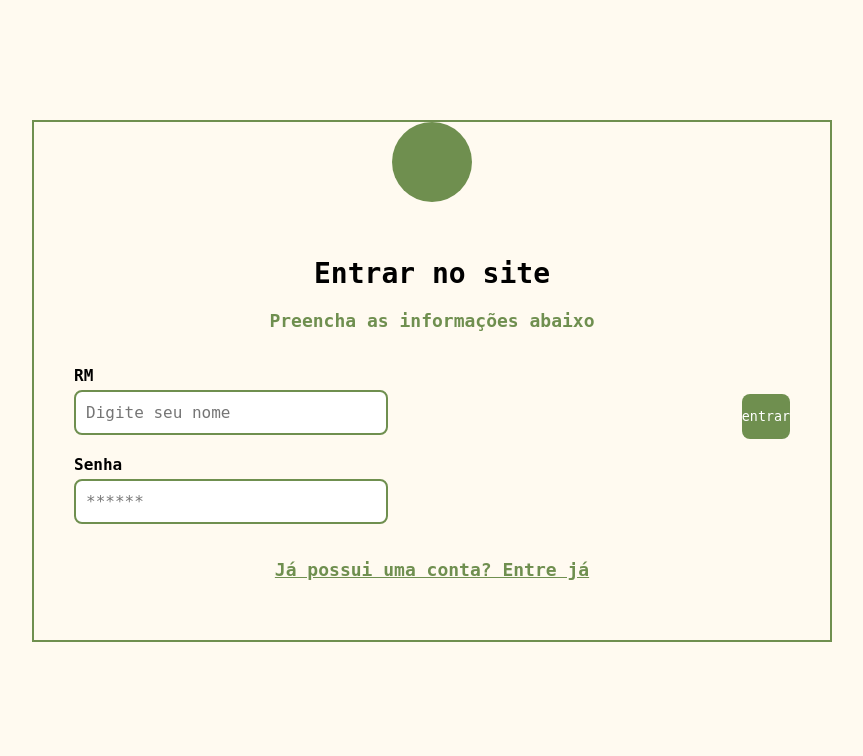
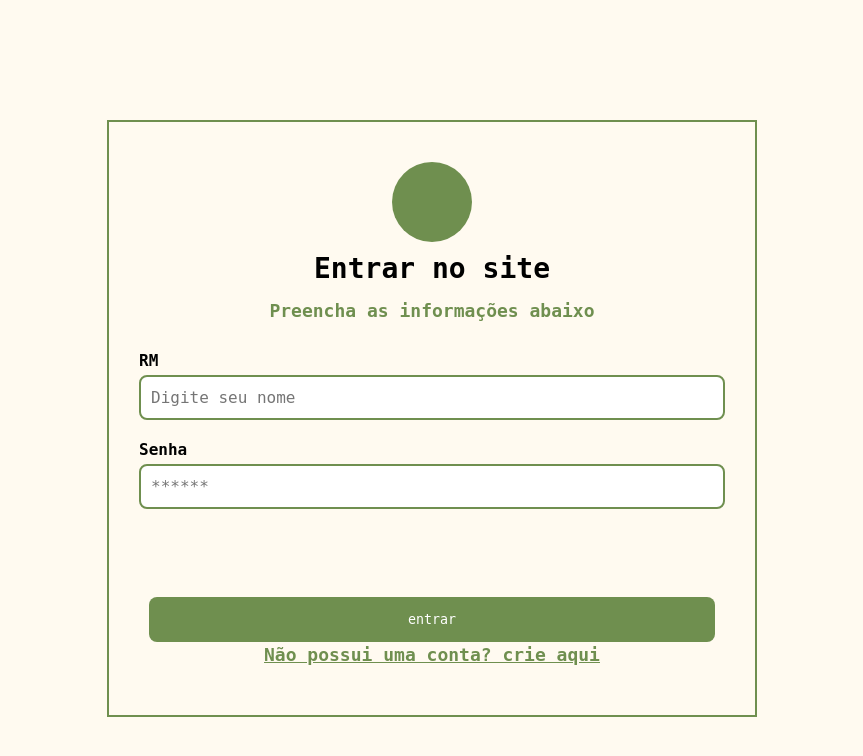
Before and after one commit to purrsPoint/PW-III, a PHP site: page /pages/login.html in a window 1280 px wide. Shown: the top 756 px of the page, without its empty margins (208-1071 px from the left). Run offline with PHP 8.4, Linux system fonts and the light colour scheme; some web fonts are replaced.

Commit message:
update dnv

```diff
--- a/Inter/css/style.css
+++ b/Inter/css/style.css
@@ -324,13 +324,13 @@ a {
 
 .login .banner {
     background-color: var(--branco-transp);
-    width: 90%;
-    max-width: 800px;
-    padding: 40px;
+    width: 100%;
+    max-width: 650px;
+    padding: 30px;
     display: flex;
     flex-direction: column;
     align-items: center;
-    gap: 15px;
+    gap: 10px;
 }
 
 .login .image-holder {
@@ -338,7 +338,8 @@ a {
     right: auto;
     width: 80px;
     height: 80px;
-
+    margin-top: 10px;
+    transform: translateY(0%);
 }
 
 .login h2 {
@@ -359,7 +360,7 @@ a {
 
 .login form {
     display: flex;
-    flex-direction: row;
+    flex-direction: column;
     justify-content: center;
     gap: 40px;
     width: 100%;
@@ -383,7 +384,6 @@ a {
 
 .login input,
 .login select {
-    width: 50%;
     height: 45px;
     padding: 10px;
     border: 2px solid var(--verde-escuro);
@@ -398,7 +398,7 @@ a {
 }
 
 .login button {
-    margin-top: 10px;
+    margin: 10px;
     height: 45px;
     background: var(--verde-escuro);
     color: white;
--- a/Inter/pages/login.html
+++ b/Inter/pages/login.html
@@ -28,7 +28,7 @@
                     <button type="submit">entrar</button>
 
             </form>
-            <h4 id="link"><a href="login.html"></a>Já possui uma conta? Entre já</h4>
+            <a href="signin.html"><h4 id="link">Não possui uma conta? crie aqui</h4></a>
               </div>
         </div>
 
```
